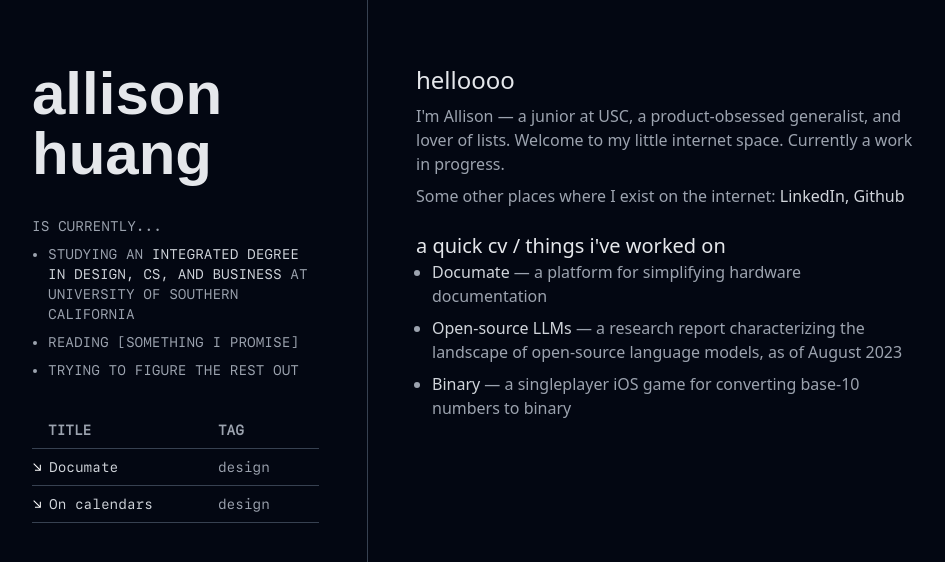
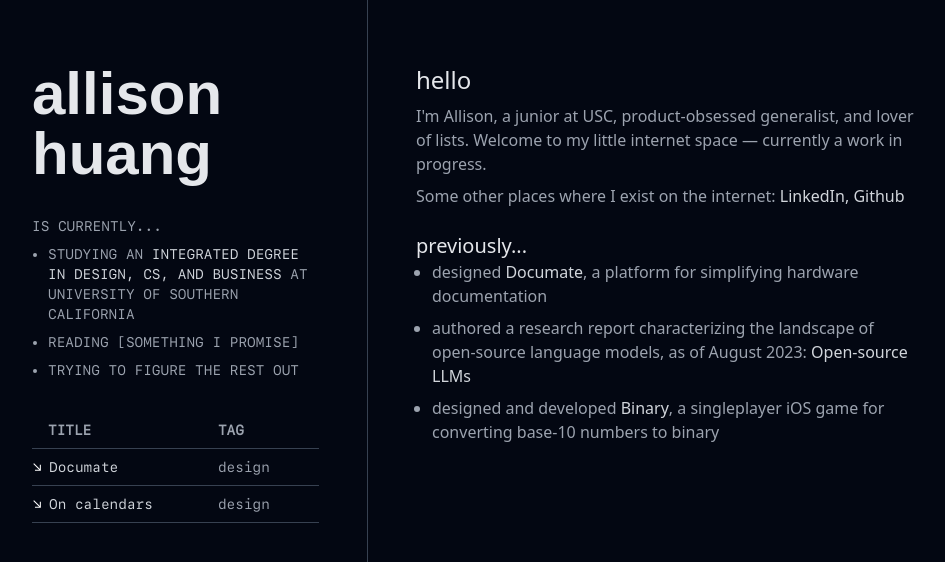
Before and after one commit to acyhuang/www.acyhuang, a React (Create React App) app: page / in a window 1280 px wide. Shown: the top 562 px of the page, without its empty margins (16-961 px from the left). Built offline with nearby package versions, Linux system fonts and the light colour scheme; a web font is replaced by a local one.

Commit message:
rewrite "previously" section

```diff
--- a/src/components/pages/home.js
+++ b/src/components/pages/home.js
@@ -1,16 +1,17 @@
 import React from 'react';
+import { Link } from 'react-router-dom';
 
 const Home = () => (
     <div className='text-container'>
-      <h1>helloooo</h1>
-      <p>I'm Allison — a junior at USC, a product-obsessed generalist, and lover of lists. Welcome to my little internet space. Currently a work in progress. </p>
+      <h1>hello</h1>
+      <p>I'm Allison, a junior at USC, product-obsessed generalist, and lover of lists. Welcome to my little internet space — currently a work in progress. </p>
       <p>Some other places where I exist on the internet: <a href="https://www.linkedin.com/in/allisoncyhuang/" target="_new">LinkedIn,</a> <a href="https://github.com/acyhuang" target="_new">Github</a></p>
 
-      <h2>a quick cv / things i've worked on</h2>
+      <h2>previously...</h2>
       <ul className="space-y-2">
-        <li><b><a href="https://acyhuang.com/documate">Documate</a></b> — a platform for simplifying hardware documentation</li>
-        <li><b><a href="https://drive.google.com/file/d/1q7-2F-vEmGJT4WjW0wFUkeeHGJuL9PtQ/view" target="_new">Open-source LLMs</a></b> — a research report characterizing the landscape of open-source language models, as of August 2023</li>
-        <li><b><a href="https://acyhuang.itch.io/acad415-final-binary" target="_new">Binary</a></b> — a singleplayer iOS game for converting base-10 numbers to binary</li>
+        <li>designed <b><Link to={'./documate'}>Documate</Link></b>, a platform for simplifying hardware documentation</li>
+        <li>authored a research report characterizing the landscape of open-source language models, as of August 2023: <b><a href="https://drive.google.com/file/d/1q7-2F-vEmGJT4WjW0wFUkeeHGJuL9PtQ/view" target="_new">Open-source LLMs</a></b></li>
+        <li>designed and developed <b><a href="https://acyhuang.itch.io/acad415-final-binary" target="_new">Binary</a></b>, a singleplayer iOS game for converting base-10 numbers to binary</li>
       </ul>
 
     </div>
```
